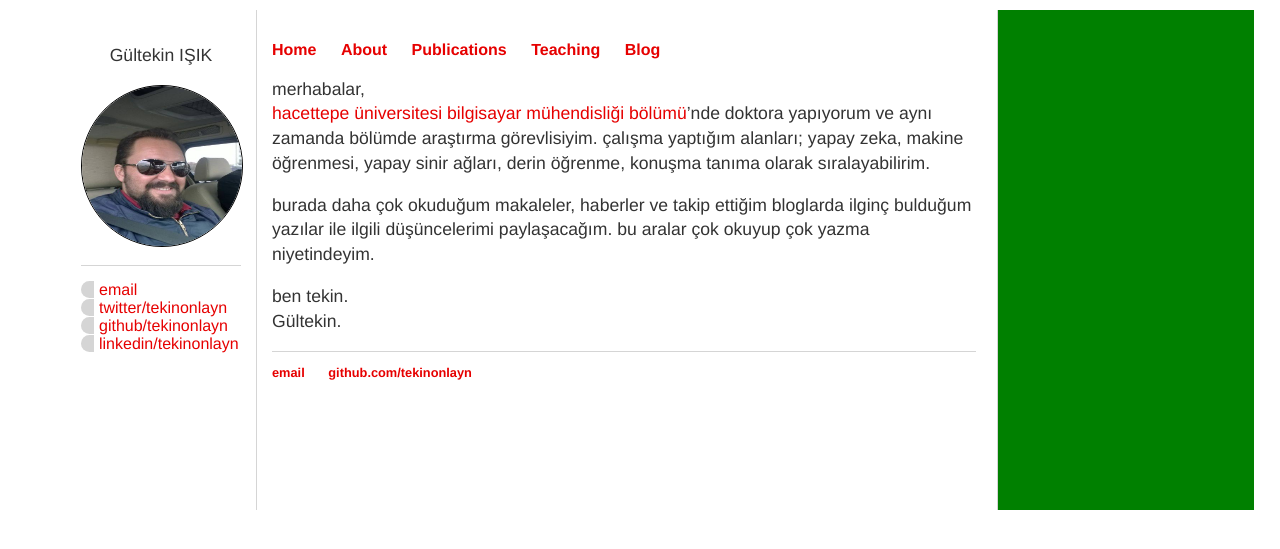
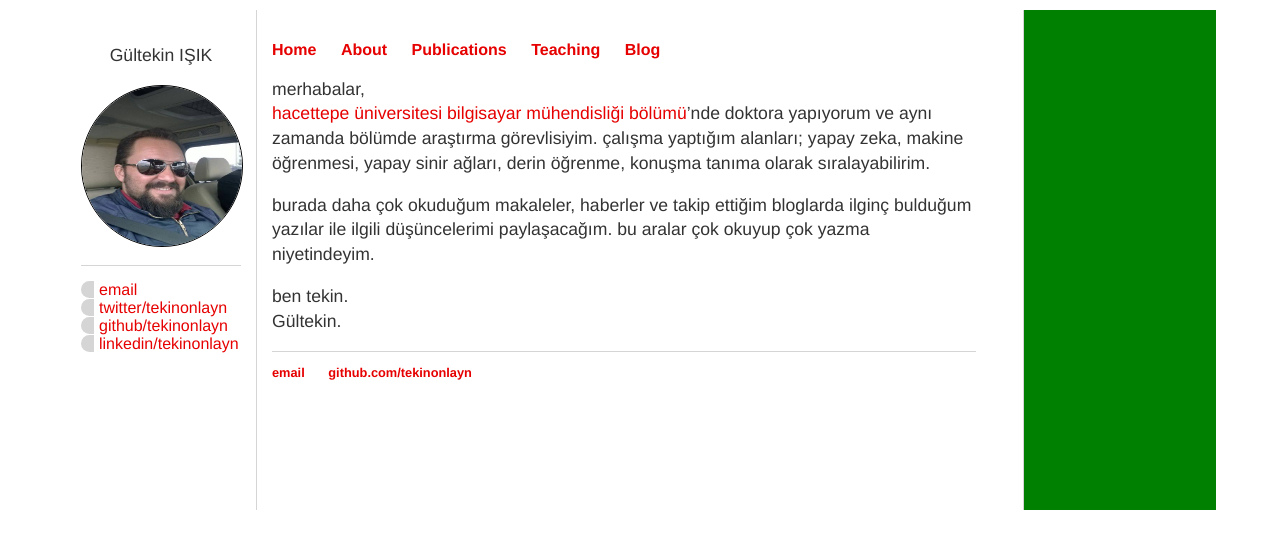
Before and after one commit to tekinonlayn/gi.github.io, a Jekyll site: the page built from cv/cv.html, in a window 1280 px wide. Shown: the top 549 px of the page. Built offline with Jekyll 4.4.1, drawn with Linux system fonts in a browser that asks for light colours.

Commit message:
Update varsay.css

```diff
--- a/css/varsay.css
+++ b/css/varsay.css
@@ -25,10 +25,10 @@ body {
     /*background-color: yellow;*/
 }
 #sag {
-    width: 20%;
+    width: 15%;
     height: 500px;
     float: right;
-    margin-right:2%;
+    margin-right:5%;
     display: inline-block;
     background-color: green;
     border-left: 1px solid #d5d5d5;
```
